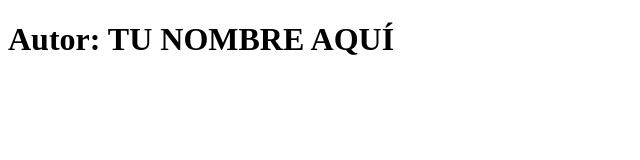
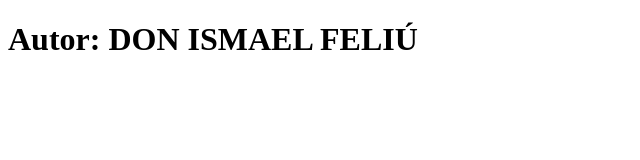
Before and after one commit to zZismaZz/practica_vuejs_introduccion, a website: page index.html in a window 1280 px wide. Shown: the whole page, without its empty margins (0-640 px from the left). Drawn offline with Linux system fonts and the light colour scheme.

Commit message:
cambio de nombre

```diff
--- a/index.html
+++ b/index.html
@@ -11,7 +11,7 @@
 
     <body>
 
-        <h1 id="autor">Autor: TU NOMBRE AQUÍ</h1>
+        <h1 id="autor">Autor: DON ISMAEL FELIÚ</h1>
 
         <!-- https://vuejs.org/v2/guide/index.html -->
         <div id="app">
```
